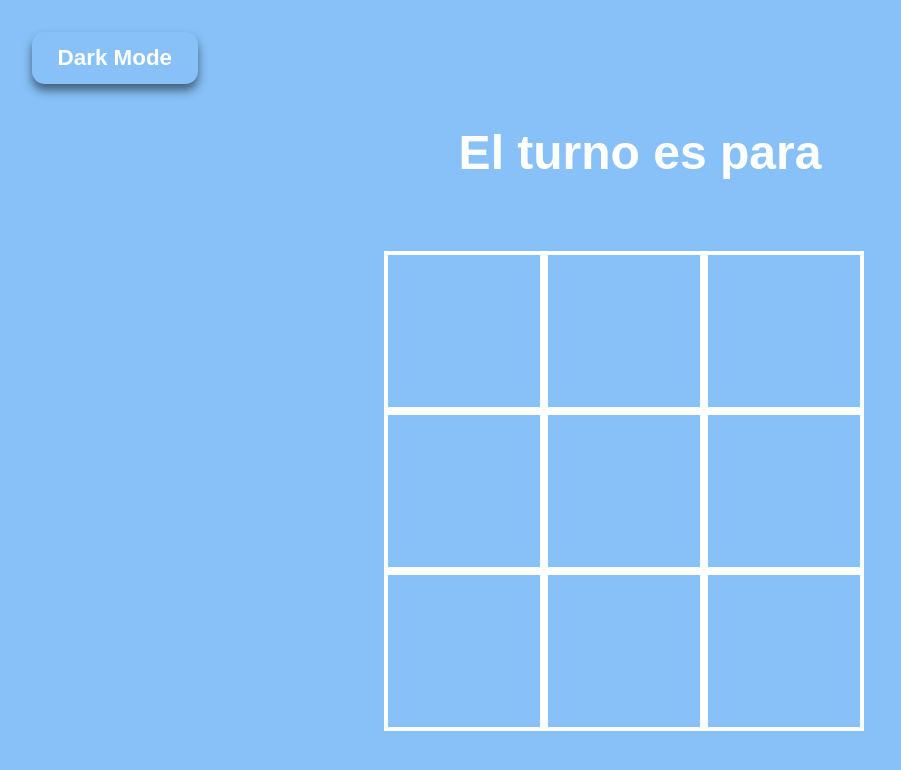
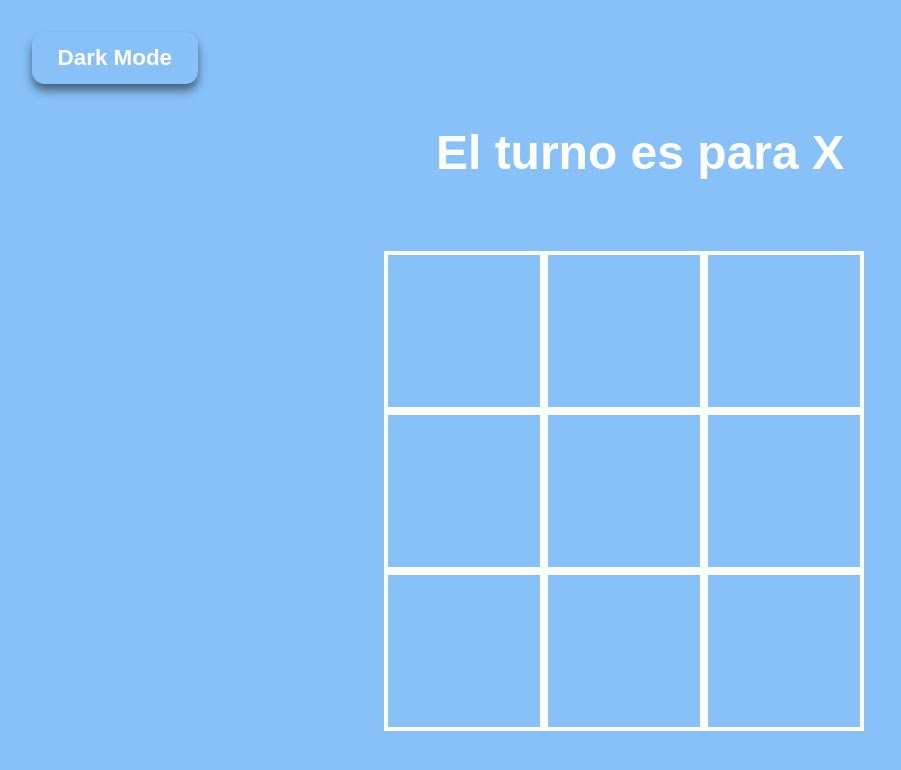
Before and after one commit to brianrodaspr25-star/totito-with-react, a React (Vite) app in the folder totito-react/: page / in a window 1280 px wide. Shown: the top 770 px of the page, without its empty margins (0-901 px from the left). Built offline with nearby package versions, Linux system fonts and the light colour scheme.

Commit message:
Add turns and prevent overwritting cells

```diff
--- a/totito-react/src/Board/index.jsx
+++ b/totito-react/src/Board/index.jsx
@@ -4,21 +4,28 @@ import "./Board.css"
 function Board () {
 
     const [board, setBoard] = useState(Array(9).fill(null))
+    const [isXNext, setIsXNext] = useState(true)
 
     function handleClick (index) {
 
+        if (board[index]) {
+            return
+        }
+
         const newBoard = [...board]
 
-        newBoard[index] = "X"
+        newBoard[index] = isXNext ? "X" : "O"
 
         setBoard(newBoard)
+
+        setIsXNext(!isXNext)
     }
 
     return (
         <div className="game">
 
         <article className="game__message">
-            <h2>El turno es para <span className="game__turn"></span></h2>
+            <h2>El turno es para <span className="game__turn">{isXNext ? "X" : "O"}</span></h2>
         </article>
 
         <section className="game__board">
```
